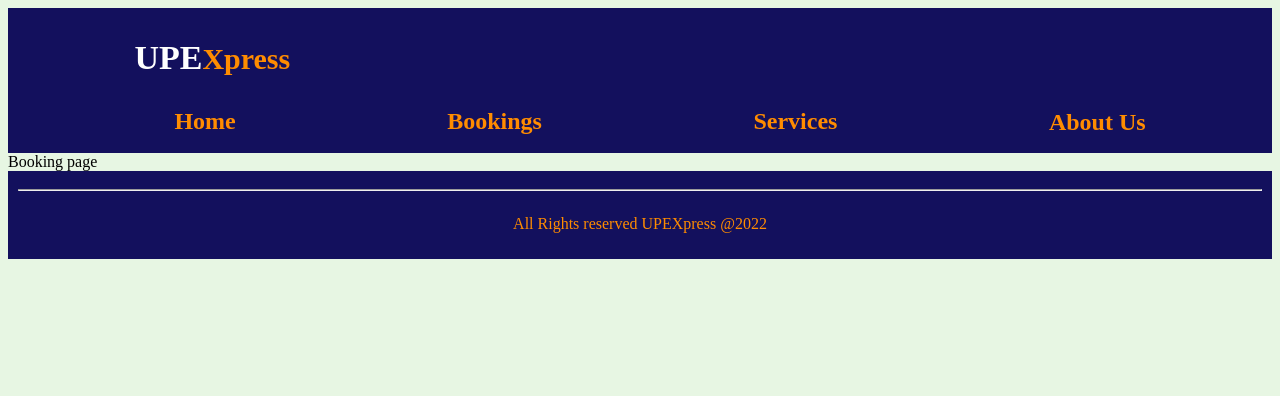
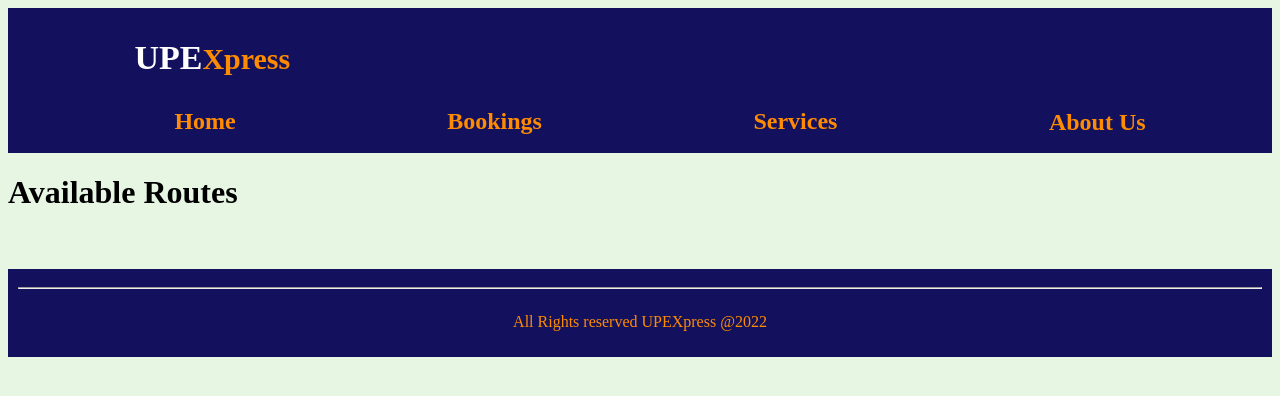
Before and after one commit to rodgersochieng/UPEXpress, a React (Create React App) app: page /booking in a window 1280 px wide. Shown: the top 396 px of the page. Built offline with nearby package versions, Linux system fonts and the light colour scheme.

Commit message:
fetching  json

```diff
--- a/src/BookingPage/Booking.js
+++ b/src/BookingPage/Booking.js
@@ -1,5 +1,14 @@
 import React from "react";
+import Routes from "../db.json";
 
 export default function Booking() {
-  return <>Booking page </>;
+  return (
+    <>
+      <div className="Routes">
+        <h1>Available Routes</h1>
+        <br /> <br />
+        {}
+      </div>
+    </>
+  );
 }
```
Also changed, not shown: src/db.json (renamed from db.json).
